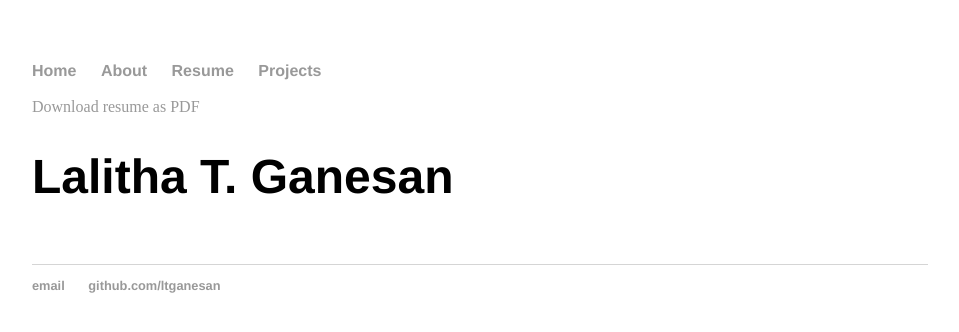
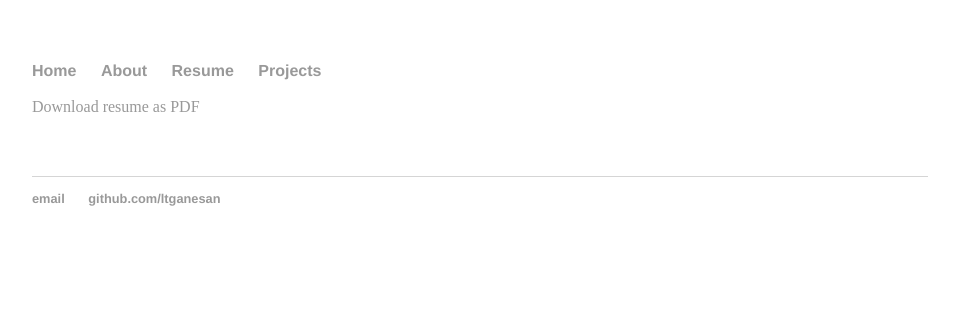
Before and after one commit to ltganesan/ltganesan.github.io, a Jekyll site: the page built from resume/index.html, in a window 1280 px wide. Shown: the top 332 px of the page, without its empty margins (160-1119 px from the left). Built offline with Jekyll 4.4.1, drawn with Linux system fonts in a browser that asks for light colours.

Commit message:
Update index.html

```diff
--- a/resume/index.html
+++ b/resume/index.html
@@ -5,5 +5,4 @@ title: My Resume
 
 	<div class="cv">
 		<a href="lalitha_ganesan_resume.pdf" target="_blank"> Download resume as PDF </a>	</p>
-		<h1>Lalitha T. Ganesan</h1>
 	</div>
```
